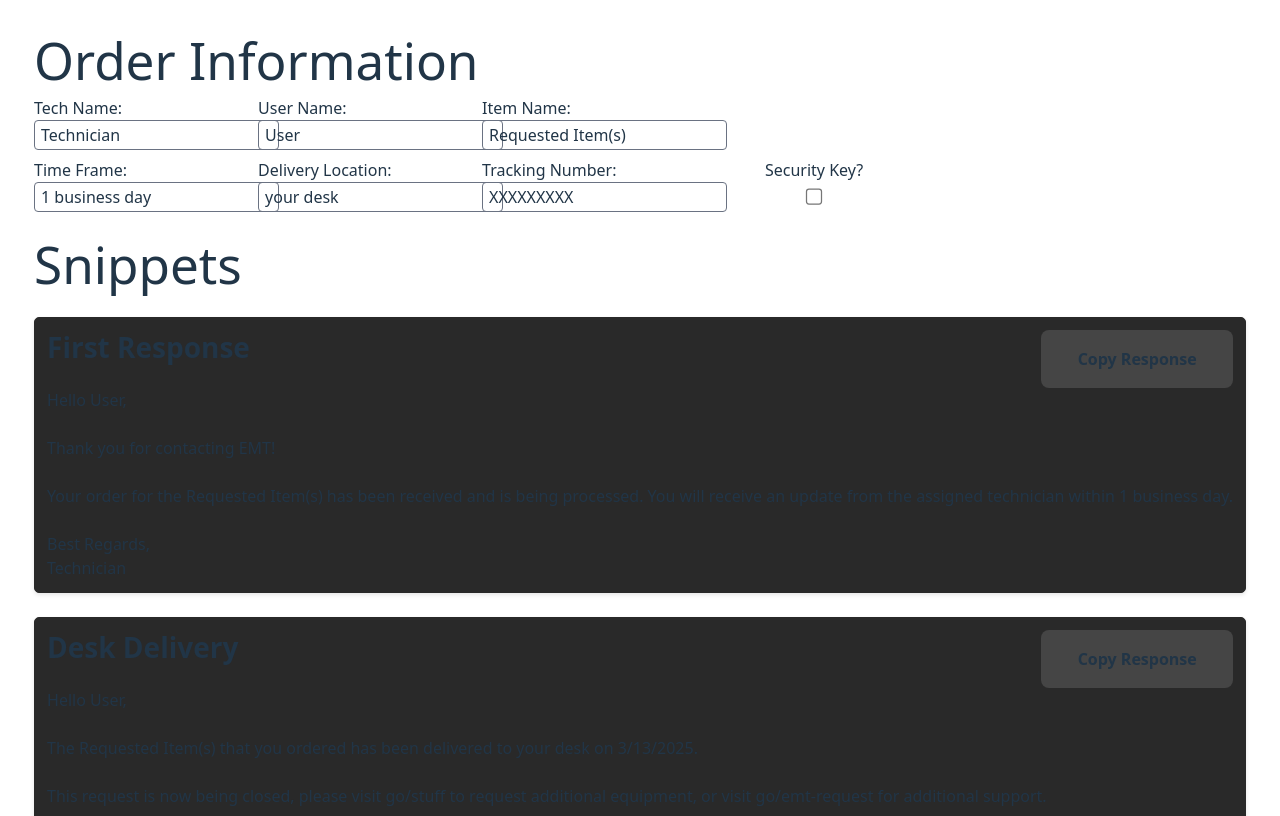
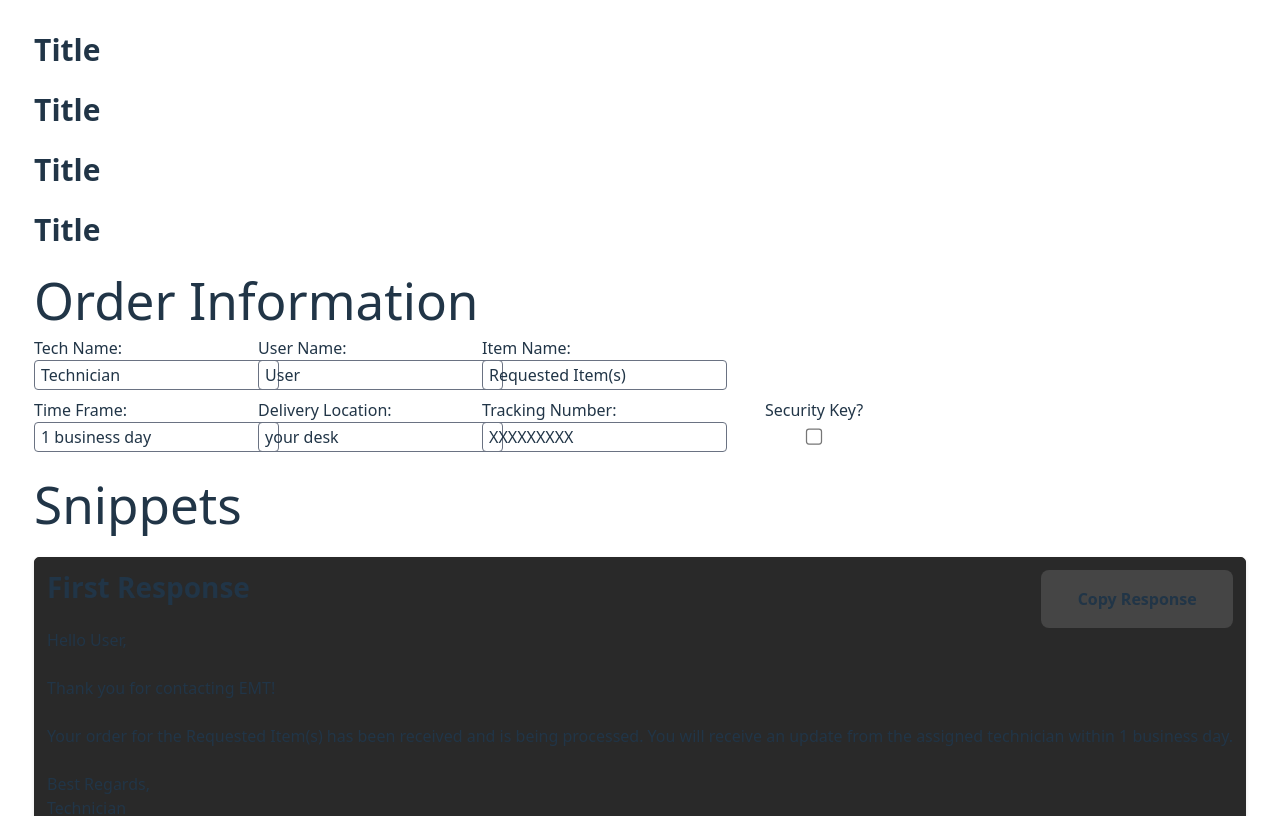
Before and after one commit to brthomiu/responder, a React (Vite) app: page / in a window 1280 px wide. Shown: the top 816 px of the page. Built offline with nearby package versions, Linux system fonts and the light colour scheme.

Commit message:
Working on modular snippet template creation

```diff
--- a/src/App.tsx
+++ b/src/App.tsx
@@ -3,6 +3,8 @@ import { useState, useEffect } from "react";
 import FirstResponse from "./components/snippets/FirstResponse";
 import OrderShipped from "./components/snippets/OrderShipped";
 import DeskDelivery from "./components/snippets/DeskDelivery";
+import Snippet from "./components/Snippet";
+import { testDataArray } from "./testData";
 
 export type TOrderInfoObject = {
   techName: string;
@@ -16,6 +18,7 @@ export type TOrderInfoObject = {
 };
 
 function App() {
+  // these useState hooks make up the orderInfo object
   const [techName, setTechName] = useState("Technician");
   const [userName, setUserName] = useState("User");
   const [itemName, setItemName] = useState("Requested Item(s)");
@@ -28,6 +31,7 @@ function App() {
     setIsSecurityKey(!isSecurityKey);
   };
 
+  // useEffect hook checks the URL for parameters to populate the orderInfo form with
   useEffect(() => {
     const urlParams = new URLSearchParams(window.location.search);
     setTechName(urlParams.get("techName") || "Technician");
@@ -59,6 +63,11 @@ function App() {
 
   return (
     <div className="App">
+      {testDataArray.map((object: TOrderInfoObject, index) => (
+        <Snippet key={index} orderInfoObject={object} />
+      ))}
+      <Snippet orderInfoObject={orderInfoObject} />
+
       <h1 className="">Order Information</h1>
       <form className="flex flex-col">
         <div className="flex gap-2 my-2">
--- a/src/components/CreateTemplate.tsx
+++ b/src/components/CreateTemplate.tsx
@@ -1,7 +1,8 @@
 type Props = {}
 
 const CreateTemplate = (props: Props) => {
-  return (
+
+    return (
     <div>CreateTemplate</div>
   )
 }
--- a/src/components/Snippet.tsx
+++ b/src/components/Snippet.tsx
@@ -1,10 +1,12 @@
 import { TOrderInfoObject } from "../App";
+import { processSnippet } from "../features/matchVariable";
+import { useState } from "react";
 
-type TLine = {
+export type TLine = {
   text: string;
-  numberOfLineBreaksBefore?: number;
-  numberOfLineBreaksAfter?: number;
-}
+  numberOfLineBreaksBefore?: 0 | 1;
+  numberOfLineBreaksAfter?: 0 | 1 | 2;
+};
 
 export type TSnippetInfo = {
   title: string;
@@ -18,22 +20,153 @@ export type TSnippetInfo = {
   line7?: TLine;
   line8?: TLine;
   line9?: TLine;
-}
+};
 
 type Props = { orderInfoObject: TOrderInfoObject };
 
 const Snippet = (props: Props) => {
+  // these useState hooks make up the snippetInfo object
+  const [title, setTitle] = useState("Title");
+  const [line0, setLine0] = useState<TLine>({
+    text: "",
+    numberOfLineBreaksBefore: 0,
+    numberOfLineBreaksAfter: 1,
+  });
+  const [line1, setLine1] = useState<TLine | undefined>();
+  const [line2, setLine2] = useState<TLine | undefined>();
+  const [line3, setLine3] = useState<TLine | undefined>();
+  const [line4, setLine4] = useState<TLine | undefined>();
+  const [line5, setLine5] = useState<TLine | undefined>();
+  const [line6, setLine6] = useState<TLine | undefined>();
+  const [line7, setLine7] = useState<TLine | undefined>();
+  const [line8, setLine8] = useState<TLine | undefined>();
+  const [line9, setLine9] = useState<TLine | undefined>();
+
+  const snippetInfoObject: TSnippetInfo = {
+    title,
+    line0,
+    line1,
+    line2,
+    line3,
+    line4,
+    line5,
+    line6,
+    line7,
+    line8,
+    line9,
+  };
+
   // Destructure order info from props
-  const {
-    techName,
-    userName,
-    itemName,
-    orderClosed,
-    deliveryLocation,
-    isSecurityKey,
-  } = props.orderInfoObject;
+  const { orderInfoObject } = props;
 
-  return <div>Snippet</div>;
+  const processedOrderInfo = processSnippet(snippetInfoObject, orderInfoObject);
+
+  return (
+    <>
+      <h2 className="text-3xl font-semibold">{`${processedOrderInfo.title}`}</h2>
+      {/* LINE 0 */}
+      {processedOrderInfo.line0.numberOfLineBreaksBefore === 1 && <br />}
+      <div>{processedOrderInfo.line0.text}</div>
+      {processedOrderInfo.line0.numberOfLineBreaksAfter === 1 && (
+        <div>{`\n`}<br /></div>
+      )}
+      {processedOrderInfo.line0.numberOfLineBreaksAfter === 2 && (
+        <div>{`\n\n`}<br /><br /></div>
+      )}
+
+      {/* LINE 1 */}
+      {processedOrderInfo.line1?.numberOfLineBreaksBefore === 1 && <br />}
+      {processedOrderInfo.line1 && <div>{processedOrderInfo.line1.text}</div>}
+      {processedOrderInfo.line1?.numberOfLineBreaksAfter === 1 && (
+        <div>{`\n`}<br /></div>
+      )}
+      {processedOrderInfo.line1?.numberOfLineBreaksAfter === 2 && (
+        <div>{`\n\n`}<br /><br /></div>
+      )}
+
+      {/* LINE 2 */}
+      {processedOrderInfo.line2?.numberOfLineBreaksBefore === 1 && <br />}
+      {processedOrderInfo.line2 && <div>{processedOrderInfo.line2.text}</div>}
+      {processedOrderInfo.line2?.numberOfLineBreaksAfter === 1 && (
+        <div>{`\n`}<br /></div>
+      )}
+      {processedOrderInfo.line2?.numberOfLineBreaksAfter === 2 && (
+        <div>{`\n\n`}<br /><br /></div>
+      )}
+
+      {/* LINE 3 */}
+      {processedOrderInfo.line3?.numberOfLineBreaksBefore === 1 && <br />}
+      {processedOrderInfo.line3 && <div>{processedOrderInfo.line3.text}</div>}
+      {processedOrderInfo.line3?.numberOfLineBreaksAfter === 1 && (
+        <div>{`\n`}<br /></div>
+      )}
+      {processedOrderInfo.line3?.numberOfLineBreaksAfter === 2 && (
+        <div>{`\n\n`}<br /><br /></div>
+      )}
+
+      {/* LINE 4 */}
+      {processedOrderInfo.line4?.numberOfLineBreaksBefore === 1 && <br />}
+      {processedOrderInfo.line4 && <div>{processedOrderInfo.line4.text}</div>}
+      {processedOrderInfo.line4?.numberOfLineBreaksAfter === 1 && (
+        <div>{`\n`}<br /></div>
+      )}
+      {processedOrderInfo.line4?.numberOfLineBreaksAfter === 2 && (
+        <div>{`\n\n`}<br /><br /></div>
+      )}
+
+      {/* LINE 5 */}
+      {processedOrderInfo.line5?.numberOfLineBreaksBefore === 1 && <br />}
+      {processedOrderInfo.line5 && <div>{processedOrderInfo.line5.text}</div>}
+      {processedOrderInfo.line5?.numberOfLineBreaksAfter === 1 && (
+        <div>{`\n`}<br /></div>
+      )}
+      {processedOrderInfo.line5?.numberOfLineBreaksAfter === 2 && (
+        <div>{`\n\n`}<br /><br /></div>
+      )}
+
+      {/* LINE 6 */}
+      {processedOrderInfo.line6?.numberOfLineBreaksBefore === 1 && <br />}
+      {processedOrderInfo.line6 && <div>{processedOrderInfo.line6.text}</div>}
+      {processedOrderInfo.line6?.numberOfLineBreaksAfter === 1 && (
+        <div>{`\n`}<br /></div>
+      )}
+      {processedOrderInfo.line6?.numberOfLineBreaksAfter === 2 && (
+        <div>{`\n\n`}<br /><br /></div>
+      )}
+
+      {/* LINE 7 */}
+      {processedOrderInfo.line7?.numberOfLineBreaksBefore === 1 && <br />}
+      {processedOrderInfo.line7 && <div>{processedOrderInfo.line7.text}</div>}
+      {processedOrderInfo.line7?.numberOfLineBreaksAfter === 1 && (
+        <div>{`\n`}<br /></div>
+      )}
+      {processedOrderInfo.line7?.numberOfLineBreaksAfter === 2 && (
+        <div>{`\n\n`}<br /><br /></div>
+      )}
+
+      {/* LINE 8 */}
+      {processedOrderInfo.line8?.numberOfLineBreaksBefore === 1 && <br />}
+      {processedOrderInfo.line8 && <div>{processedOrderInfo.line8.text}</div>}
+      {processedOrderInfo.line8?.numberOfLineBreaksAfter === 1 && (
+        <div>{`\n`}<br /></div>
+      )}
+      {processedOrderInfo.line8?.numberOfLineBreaksAfter === 2 && (
+        <div>{`\n\n`}<br /><br /></div>
+      )}
+
+      {/* LINE 9 */}
+      {processedOrderInfo.line9?.numberOfLineBreaksBefore === 1 && <br />}
+      {processedOrderInfo.line9 && <div>{processedOrderInfo.line9.text}</div>}
+      {processedOrderInfo.line9?.numberOfLineBreaksAfter === 1 && (
+        <div>{`\n`}<br /></div>
+      )}
+      {processedOrderInfo.line9?.numberOfLineBreaksAfter === 2 && (
+        <div>{`\n\n`}<br /><br /></div>
+      )}
+
+
+    </>
+  );
 };
 
 export default Snippet;
--- a/src/features/matchVariable.ts
+++ b/src/features/matchVariable.ts
@@ -1,6 +1,7 @@
 import { TOrderInfoObject } from "../App";
+import { TSnippetInfo, TLine } from "../components/Snippet";
 
-export const matchVariable = (
+const matchVariable = (
   variable: string,
   orderInfoObject: TOrderInfoObject
 ): string => {
@@ -19,3 +20,39 @@ export const matchVariable = (
       return "#VARIABLE_ERROR";
   }
 };
+
+export const processSnippet = (
+  snippet: TSnippetInfo,
+  orderInfoObject: TOrderInfoObject
+): TSnippetInfo => {
+  const processedSnippet: TSnippetInfo = { ...snippet };
+
+  const processLine = (line: TLine | undefined): TLine | undefined => {
+    if (!line) return undefined;
+
+    let processedText = line.text;
+    const regex = /#(tech|user|item|closed|location)/g;
+    let match;
+
+    while ((match = regex.exec(line.text)) !== null) {
+      const variable = `#${match[1]}`;
+      const replacement = matchVariable(variable, orderInfoObject);
+      processedText = processedText.replace(variable, replacement);
+    }
+
+    return { ...line, text: processedText };
+  };
+
+  processedSnippet.line0 = processLine(snippet.line0)!; // line0 is required
+  processedSnippet.line1 = processLine(snippet.line1);
+  processedSnippet.line2 = processLine(snippet.line2);
+  processedSnippet.line3 = processLine(snippet.line3);
+  processedSnippet.line4 = processLine(snippet.line4);
+  processedSnippet.line5 = processLine(snippet.line5);
+  processedSnippet.line6 = processLine(snippet.line6);
+  processedSnippet.line7 = processLine(snippet.line7);
+  processedSnippet.line8 = processLine(snippet.line8);
+  processedSnippet.line9 = processLine(snippet.line9);
+
+  return processedSnippet;
+};
--- /dev/null
+++ b/src/testData.ts
@@ -0,0 +1,49 @@
+// Example random data generation (you might want to use a library like Faker.js for more robust random data)
+
+function generateRandomString(length: number): string {
+  const characters =
+    "ABCDEFGHIJKLMNOPQRSTUVWXYZabcdefghijklmnopqrstuvwxyz0123456789";
+  let result = "";
+  for (let i = 0; i < length; i++) {
+    result += characters.charAt(Math.floor(Math.random() * characters.length));
+  }
+  return result;
+}
+
+function generateRandomOrderInfo(): TOrderInfoObject {
+  return {
+    techName: generateRandomString(10),
+    userName: generateRandomString(12),
+    itemName: generateRandomString(15),
+    deliveryLocation: generateRandomString(20),
+    timeFrame: `${Math.floor(Math.random() * 24)} hours`,
+    trackingNumber: `TRACK-${Math.floor(Math.random() * 1000000)}`,
+    orderClosed: Math.random() < 0.5 ? "Yes" : "No",
+    isSecurityKey: Math.random() < 0.5,
+  };
+}
+
+export type TOrderInfoObject = {
+  techName: string;
+  userName: string;
+  itemName: string;
+  deliveryLocation: string;
+  timeFrame: string;
+  trackingNumber: string;
+  orderClosed: string;
+  isSecurityKey: boolean;
+};
+
+const testData1: TOrderInfoObject = generateRandomOrderInfo();
+const testData2: TOrderInfoObject = generateRandomOrderInfo();
+const testData3: TOrderInfoObject = generateRandomOrderInfo();
+
+console.log("Test Data 1:", testData1);
+console.log("Test Data 2:", testData2);
+console.log("Test Data 3:", testData3);
+
+export const testDataArray: TOrderInfoObject[] = [
+  testData1,
+  testData2,
+  testData3,
+];
```
Also changed, not shown: 1 other file (tests, documents, lock files or other folders).
